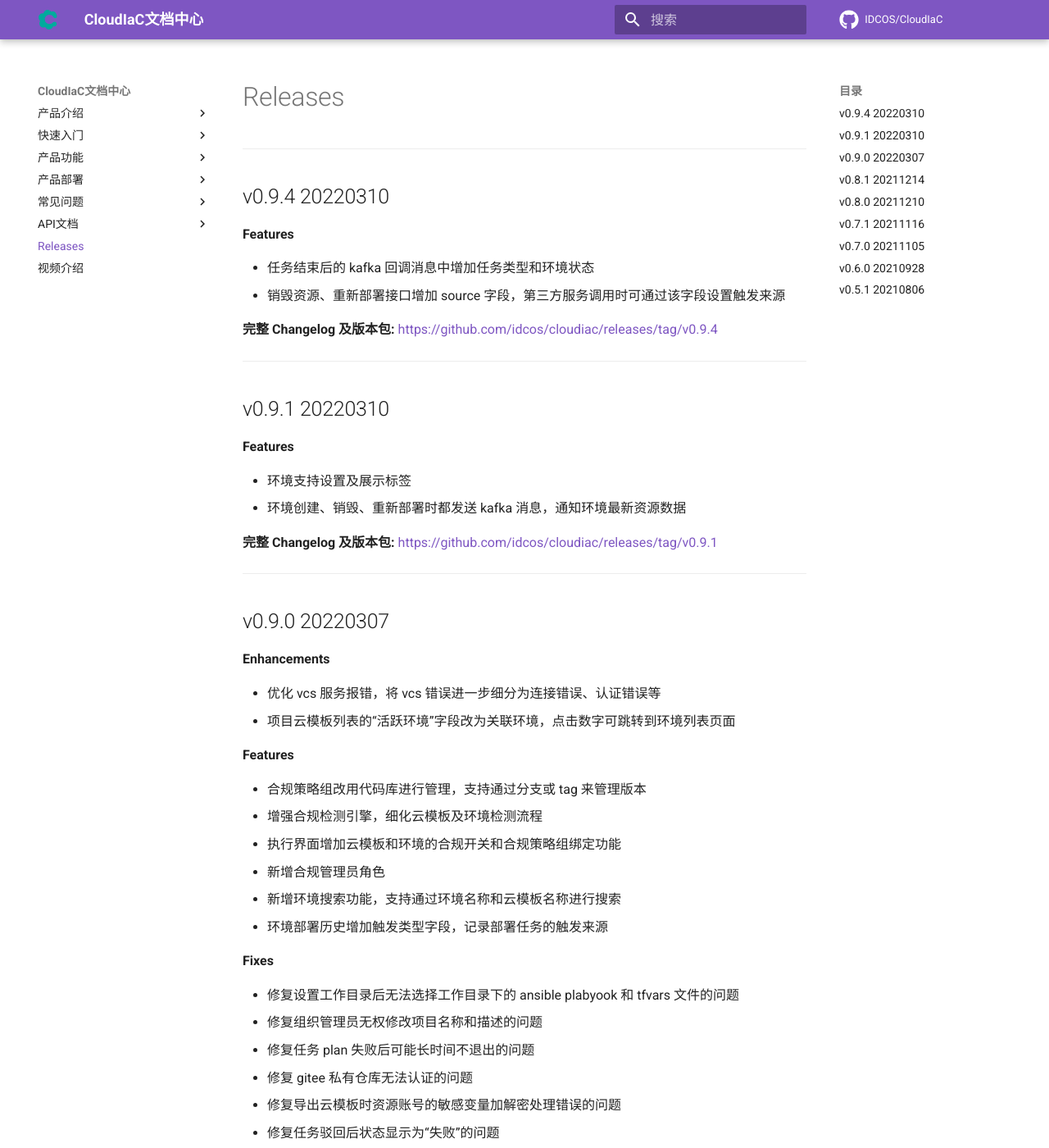
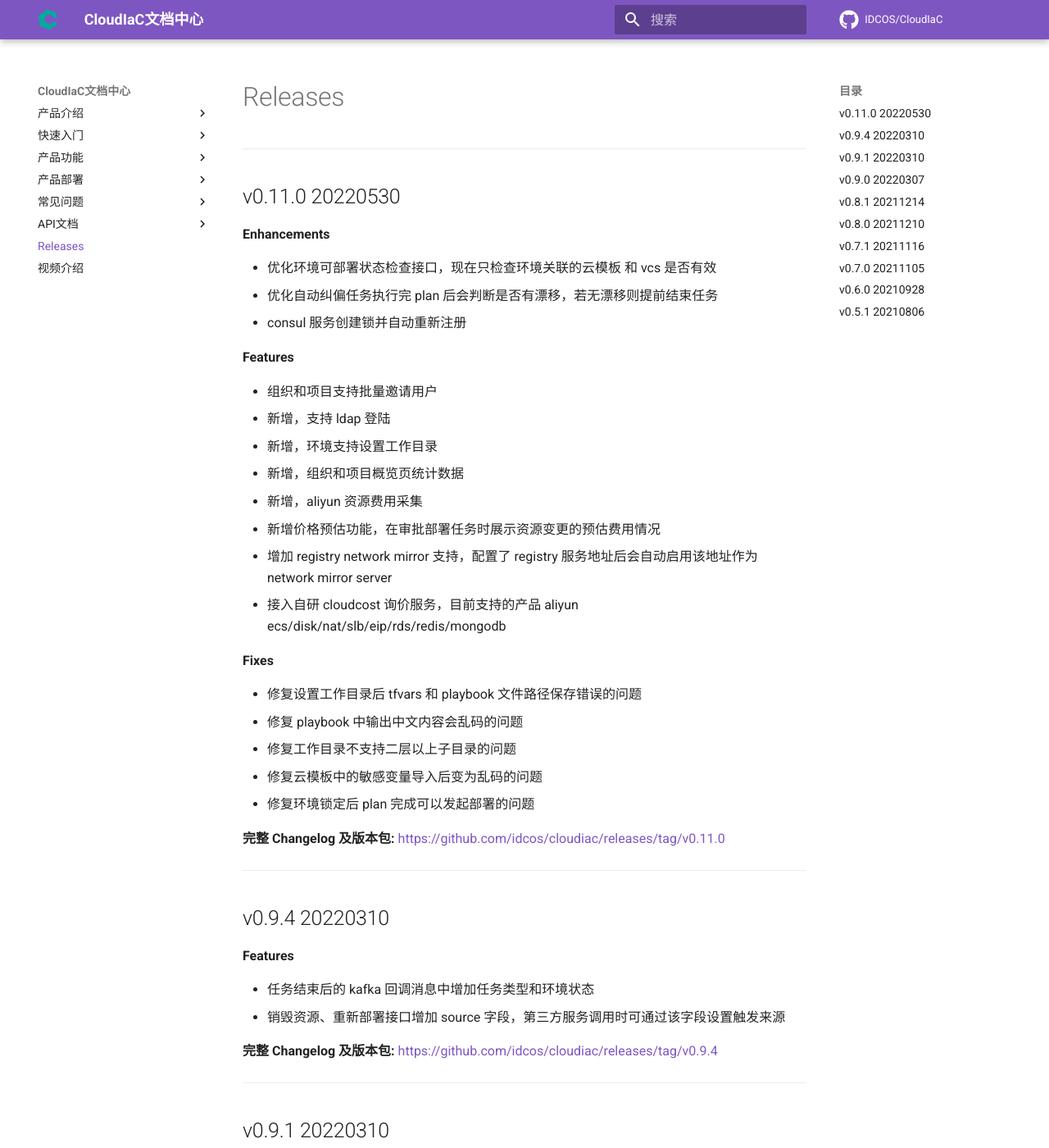
Before and after one commit to idcos/cloudiac, an MkDocs documentation site: the page built from docs/mkdocs/releases.md, in a window 1280 px wide and 1400 px high. Shown: the whole window at 82% size. Built offline with MkDocs 1.6.1 and Material for MkDocs 9.7.7, drawn with Linux system fonts in a browser that asks for light colours; comment, search, counter and statistics services are not loaded; the version menu is left out.

Commit message:
Release v0.11.0

```diff
--- a/docs/mkdocs/releases.md
+++ b/docs/mkdocs/releases.md
@@ -1,4 +1,36 @@
 # Releases
+
+------
+## v0.11.0 20220530
+**Enhancements**
+
+- 优化环境可部署状态检查接口，现在只检查环境关联的云模板 和 vcs 是否有效
+- 优化自动纠偏任务执行完 plan 后会判断是否有漂移，若无漂移则提前结束任务
+- consul 服务创建锁并自动重新注册
+
+**Features**
+
+- 组织和项目支持批量邀请用户
+- 新增，支持 ldap 登陆
+- 新增，环境支持设置工作目录
+- 新增，组织和项目概览页统计数据
+- 新增，aliyun 资源费用采集
+- 新增价格预估功能，在审批部署任务时展示资源变更的预估费用情况
+- 增加 registry network mirror 支持，配置了 registry 服务地址后会自动启用该地址作为 network mirror server
+- 接入自研 cloudcost 询价服务，目前支持的产品 aliyun ecs/disk/nat/slb/eip/rds/redis/mongodb
+
+**Fixes**
+
+- 修复设置工作目录后 tfvars 和 playbook 文件路径保存错误的问题
+- 修复 playbook 中输出中文内容会乱码的问题
+- 修复工作目录不支持二层以上子目录的问题
+- 修复云模板中的敏感变量导入后变为乱码的问题
+- 修复环境锁定后 plan 完成可以发起部署的问题
+
+
+
+**完整 Changelog 及版本包:** [https://github.com/idcos/cloudiac/releases/tag/v0.11.0](https://github.com/idcos/cloudiac/releases/tag/v0.11.0)
+
 
 ------
 ## v0.9.4 20220310
```
Also changed, not shown: CHANGELOG.md (+94 -0 lines), changelog.json (+28 -0 lines), docs/mkdocs/product-deploy/container.md (+3 -3 lines), docs/mkdocs/product-deploy/host.md (+1 -1 lines), 1 other file.
